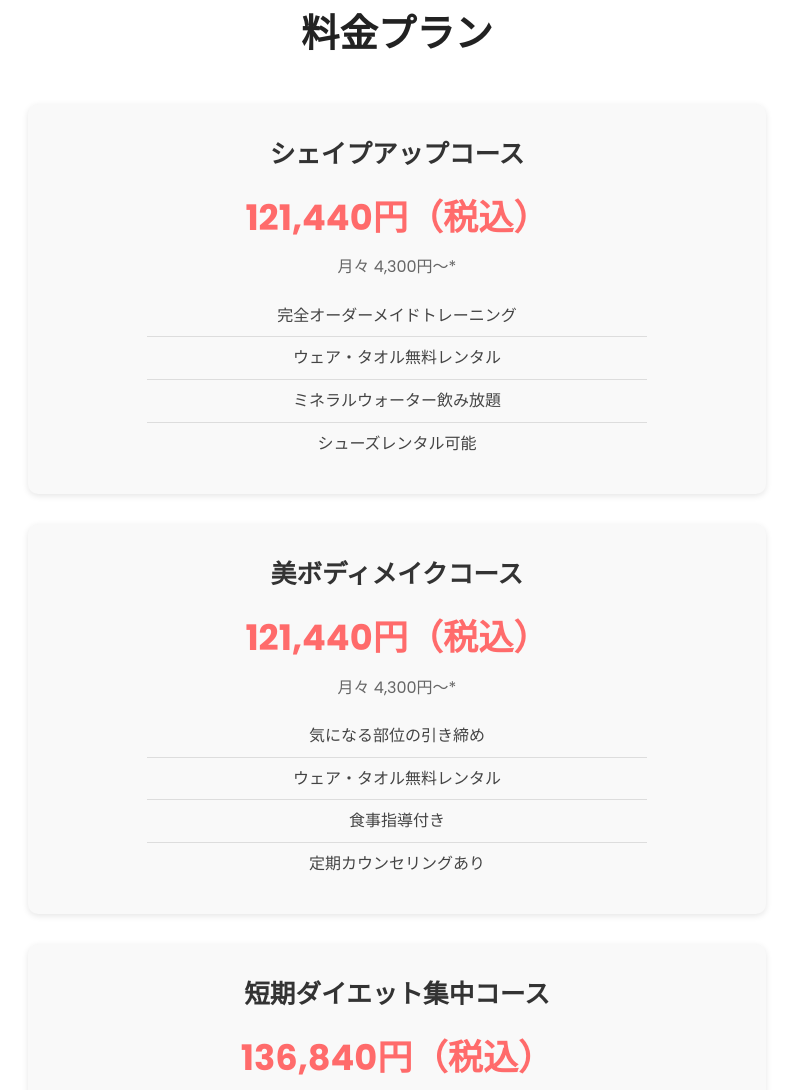
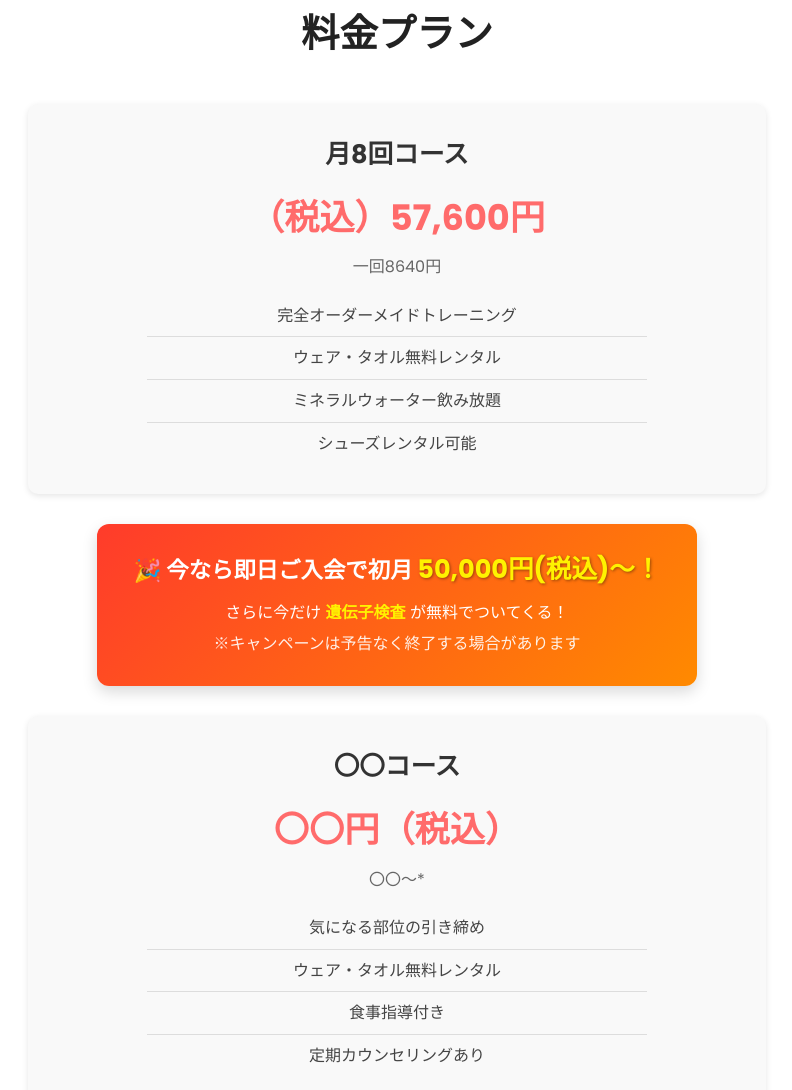
Before and after one commit to yodo1219/ToBe, a plain HTML site: page index.html in a window 1280 px wide. Shown: the part 3519-4609 px from the top of the page, without its empty margins (243-1035 px from the left). Drawn offline with Linux system fonts and the light colour scheme.

Commit message:
CSSとHTMLの更新

```diff
--- a/css/styles.css
+++ b/css/styles.css
@@ -550,6 +550,58 @@ body::before {
 .wide-box p {
   margin-bottom: 0.5rem;
   color: #555;
+}
+
+.campaign-banner {
+  background: linear-gradient(135deg, #ff3b2b, #ff8a00);
+  color: #fff;
+  text-align: center;
+  padding: 25px 15px;
+  border-radius: 12px;
+  margin: 30px auto;
+  max-width: 600px;
+  box-shadow: 0 6px 15px rgba(0, 0, 0, 0.15);
+  animation: fadeInUp 0.8s ease-in-out;
+}
+
+.campaign-banner h3 {
+  font-size: 1.4rem;
+  font-weight: 700;
+  margin-bottom: 10px;
+}
+
+.campaign-banner h3 span {
+  font-size: 1.6rem;
+  color: #fff200;
+  text-shadow: 1px 1px 3px rgba(0,0,0,0.4);
+}
+
+.campaign-banner p {
+  font-size: 1rem;
+  margin-bottom: 5px;
+}
+
+.campaign-banner strong {
+  color: #fff200;
+  font-weight: 700;
+}
+
+.campaign-note {
+  font-size: 0.85rem;
+  color: #fff;
+  opacity: 0.9;
+}
+
+/* アニメーション */
+@keyframes fadeInUp {
+  from {
+    opacity: 0;
+    transform: translateY(20px);
+  }
+  to {
+    opacity: 1;
+    transform: translateY(0);
+  }
 }
 
 /* レスポンシブ対応 */
--- a/index.html
+++ b/index.html
@@ -193,9 +193,9 @@
 
           <!-- プラン1 -->
           <div class="pricing-card">
-            <h3 class="plan-title">シェイプアップコース</h3>
-            <p class="plan-price">121,440円（税込）</p>
-            <p class="plan-sub">月々 4,300円〜*</p>
+            <h3 class="plan-title">月8回コース</h3>
+            <p class="plan-price">（税込）57,600円</p>
+            <p class="plan-sub">一回8640円</p>
             <ul class="plan-features">
               <li>完全オーダーメイドトレーニング</li>
               <li>ウェア・タオル無料レンタル</li>
@@ -203,12 +203,17 @@
               <li>シューズレンタル可能</li>
             </ul>
           </div>
+          <div class="campaign-banner">
+            <h3>🎉 今なら即日ご入会で初月 <span>50,000円(税込)〜！</span></h3>
+            <p>さらに今だけ <strong>遺伝子検査</strong> が無料でついてくる！</p>
+            <p class="campaign-note">※キャンペーンは予告なく終了する場合があります</p>
+          </div>
 
           <!-- プラン2 -->
           <div class="pricing-card">
-            <h3 class="plan-title">美ボディメイクコース</h3>
-            <p class="plan-price">121,440円（税込）</p>
-            <p class="plan-sub">月々 4,300円〜*</p>
+            <h3 class="plan-title">〇〇コース</h3>
+            <p class="plan-price">〇〇円（税込）</p>
+            <p class="plan-sub">〇〇〜*</p>
             <ul class="plan-features">
               <li>気になる部位の引き締め</li>
               <li>ウェア・タオル無料レンタル</li>
@@ -219,9 +224,9 @@
 
           <!-- プラン3 -->
           <div class="pricing-card">
-            <h3 class="plan-title">短期ダイエット集中コース</h3>
-            <p class="plan-price">136,840円（税込）</p>
-            <p class="plan-sub">月々 4,800円〜*</p>
+            <h3 class="plan-title">〇〇コース</h3>
+            <p class="plan-price">〇〇円（税込）</p>
+            <p class="plan-sub">〇〇円〜*</p>
             <ul class="plan-features">
               <li>短期集中サポート</li>
               <li>LINE食事指導あり</li>
```
